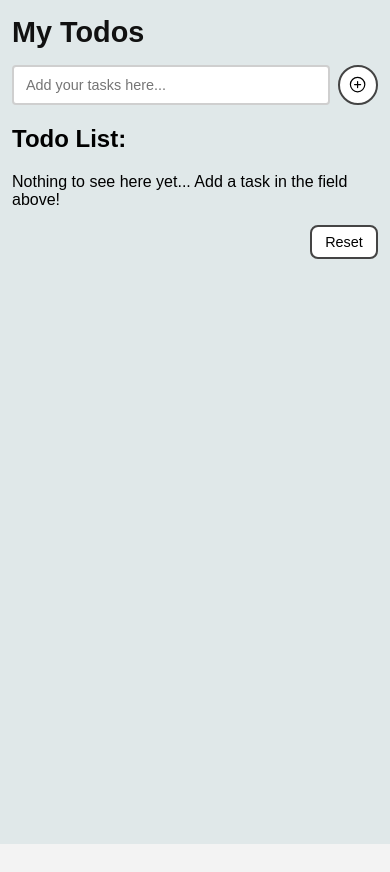
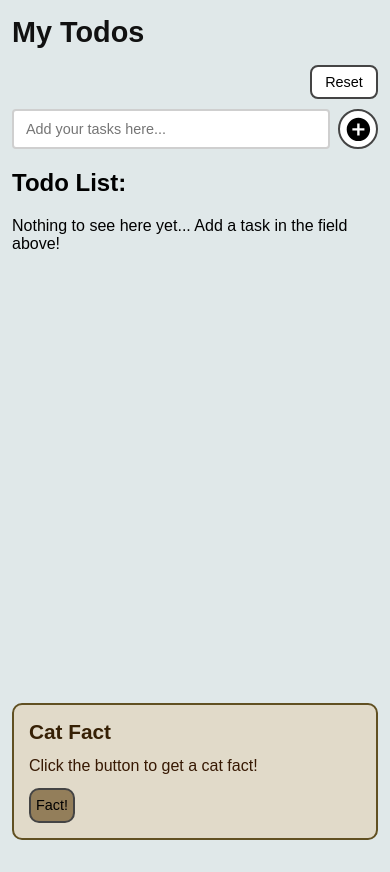
Before and after one commit to Fatima-0102/todo-app, a React (Create React App) app: page / in a window 390 px wide. Before the commit the page ends 844 px from the top, so only its background shows below. Built offline with nearby package versions, Linux system fonts and the light colour scheme.

Commit message:
API component

```diff
--- a/src/App.css
+++ b/src/App.css
@@ -46,6 +46,10 @@ body {
   outline: none;
 }
 
+.todo-input input:focus {
+  border-color: #7aa7ff;
+}
+
 .add-btn {
   width: 40px;
   height: 40px;
@@ -56,16 +60,19 @@ body {
   align-items: center;
   justify-content: center;
   cursor: pointer;
-  font-size: 1.2rem;
+  padding: 0;
+  font-size: 1.8rem;
 }
 
 .add-btn:hover {
-  background-color: #f5f5f5;
+  background-color: #929aa3;
 }
 
 .reset-btn {
   display: flex;
   justify-content: flex-end;
+  margin-top: 0;
+  margin-bottom: 10px;
 }
 
 .reset-btn button {
@@ -79,7 +86,7 @@ body {
 }
 
 .reset-btn button:hover {
-  background-color: #f5f5f5;
+  background-color: #929aa3;
 }
 
 @media (max-width: 450px) {
--- a/src/App.js
+++ b/src/App.js
@@ -1,14 +1,15 @@
 import './App.css';
 import TodoList from './components/TodoList/TodoList';
-//import TodoItem from './components/TodoItem/TodoItem'
-import { IoAddCircleOutline } from "react-icons/io5";
+import ApiComponent from './components/ApiComponent/ApiComponent';
+
+import { IoMdAddCircle } from "react-icons/io";
 
 import { useState } from 'react';
 
 const App = () => {
 
-  const [userInput, SetUserInput] = useState("");
-  const [todoList, SetTodoList] = useState([]);
+  const [userInput, setUserInput] = useState("");
+  const [todoList, setTodoList] = useState([]);
 
   const handleAddInput = (event) =>{
     event.preventDefault();
@@ -17,22 +18,22 @@ const App = () => {
     if (userInput === "") {
       alert("Add a task!!")
     }else{
-      SetTodoList([
+      setTodoList([
         ...todoList,
         {id:Date.now(), text: userInput, completed: false }
       ])
-      SetUserInput("");
+      setUserInput("");
     }
   }
 
   const handleDelete = (toDelete) => {
     const updatedtodoList = todoList.filter((item) => item.id !== toDelete );
-    SetTodoList(updatedtodoList);
+    setTodoList(updatedtodoList);
   }
 
   const handleReset = () => {
     console.log("reset!")
-    SetTodoList([]);
+    setTodoList([]);
   }
 
   const handleComplete = (id) => {
@@ -43,7 +44,7 @@ const App = () => {
       }:
       item
   );
-  SetTodoList(updatedtodoList);
+  setTodoList(updatedtodoList);
   }
 
   return(
@@ -52,16 +53,20 @@ const App = () => {
           <h1 className="todo-title">My Todos</h1>
         </header>
 
+        <section className="reset-btn">
+          <button onClick={handleReset}>Reset</button>
+        </section>
+
         <section className="todo-input">
           <form onSubmit={handleAddInput}>
           <input
             type="text"
             placeholder="Add your tasks here..."
             value={userInput}
-            onChange={(event) => SetUserInput(event.target.value)}
+            onChange={(event) => setUserInput(event.target.value)}
           />
           <button type="submit" className="add-btn">
-            <IoAddCircleOutline />
+            <IoMdAddCircle />
           </button>
           </form>
         </section>
@@ -71,12 +76,13 @@ const App = () => {
         </section>
 
         <section className="todo-item">
-
         </section>
 
-        <section className="reset-btn">
-          <button onClick={handleReset}>Reset</button>
+        <section className="api-component">
+          <ApiComponent />
         </section>
+
+
       </div>
   )
 }
--- /dev/null
+++ b/src/components/ApiComponent/ApiComponent.css
@@ -0,0 +1,44 @@
+.api {
+    margin-top: 450px;
+    padding: 5px;
+    border: 2px solid #615022;
+    border-radius: 10px;
+    background-color: #e1dac9;
+}
+
+.api-title {
+    margin: 0 0 10px;
+    font-size: 1.3rem;
+    font-weight: 700;
+    color: #362005;
+}
+
+.api-text{
+    margin: 0 0 10px;
+    font-size: 0.8rem;
+    color: #371903;
+    line-height: 1.5;
+}
+
+.api-btn{
+    height: 35px;
+    padding: 0 5px;
+    border: 2px solid #444444;
+    border-radius: 10px;
+    background-color: #937e5a;
+    cursor: pointer;
+    font-size: 0.9rem;
+}
+
+.api-btn:hover {
+    background-color: #e1dac9;
+}
+
+@media (max-width: 450px){
+    .api {
+        padding: 15px;
+    }
+    .api-text {
+        font-size: 1rem;
+    }
+}
--- /dev/null
+++ b/src/components/ApiComponent/ApiComponent.jsx
@@ -0,0 +1,22 @@
+import { useState } from 'react';
+import '../ApiComponent/ApiComponent.css'
+
+const ApiComponent = () => {
+
+    const [catFact, setCatFact] = useState("");
+
+    const getCatFact = async () => {
+        const response = await fetch("https://catfact.ninja/fact");
+        const data = await response.json();
+        setCatFact(data.fact);
+    };
+    return(
+        <div className="api">
+            <h2 className="api-title"> Cat Fact</h2>
+            <p className="api-text">{catFact ? catFact : "Click the button to get a cat fact!"}</p>
+            <button className="api-btn" onClick={getCatFact}>Fact!</button>
+        </div>
+    )
+
+}
+export default ApiComponent;
--- a/src/components/TodoItem/TodoItem.css
+++ b/src/components/TodoItem/TodoItem.css
@@ -37,10 +37,6 @@
   color: #222222;
 }
 
-.delete-btn:hover {
-  opacity: 0.7;
-}
-
 @media (max-width: 450px) {
   .todoitem-show p {
     font-size: 0.9rem;
```
Also changed, not shown: 1 other file (tests, documents, lock files or other folders).
